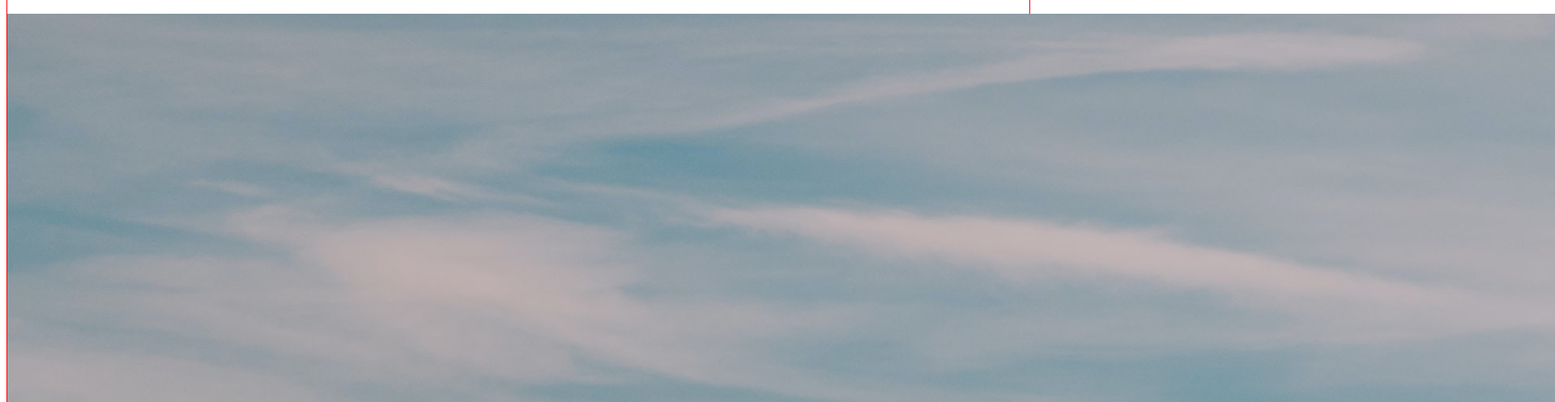
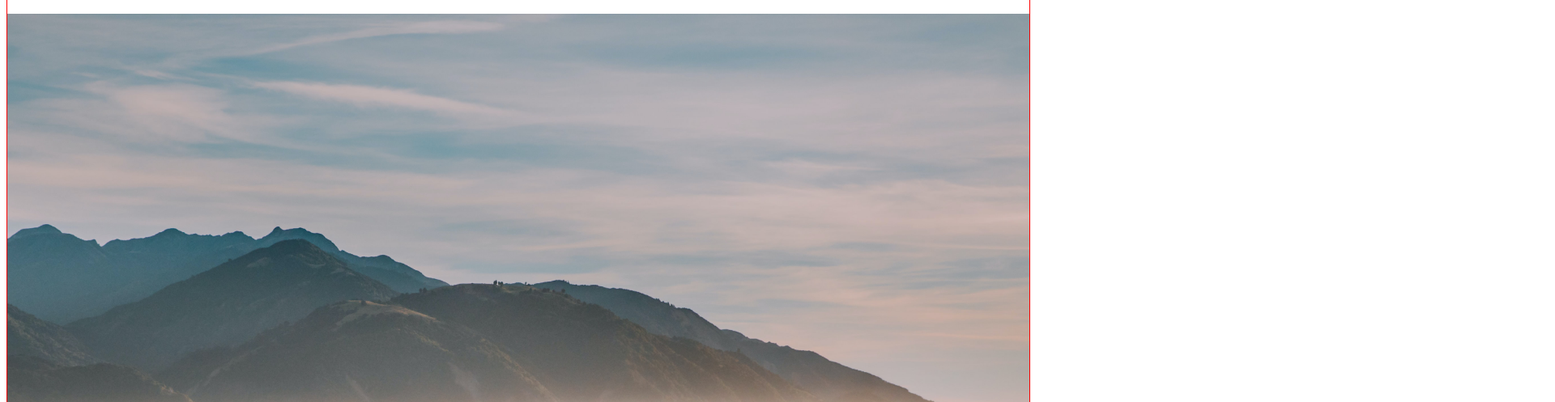
Before and after one commit to kapena5/21-ClassActivity, a plain HTML site: page index.html in a window 1280 px wide. Shown: the part 119-616 px from the top of the page at 81% size, 1920 px wide, since content can reach past the window. Drawn offline with nearby package versions, Linux system fonts and the light colour scheme.

Commit message:
added image

```diff
--- a/css/style.css
+++ b/css/style.css
@@ -25,6 +25,12 @@ li {
 .hero {
     border: 1px solid red;
     text-align: center;
+    height: auto;
+    max-width: 100%;
+    background-position: center;
+    background-repeat: no-repeat;
+    background-size: cover;
+    position: relative;
 }
 .cards {
     border: 1px solid red;
@@ -33,3 +39,7 @@ li {
 footer {
     border: 1px solid red;
 }
+img {
+    max-width: 100%;
+    max-height: 100%;
+}
```
